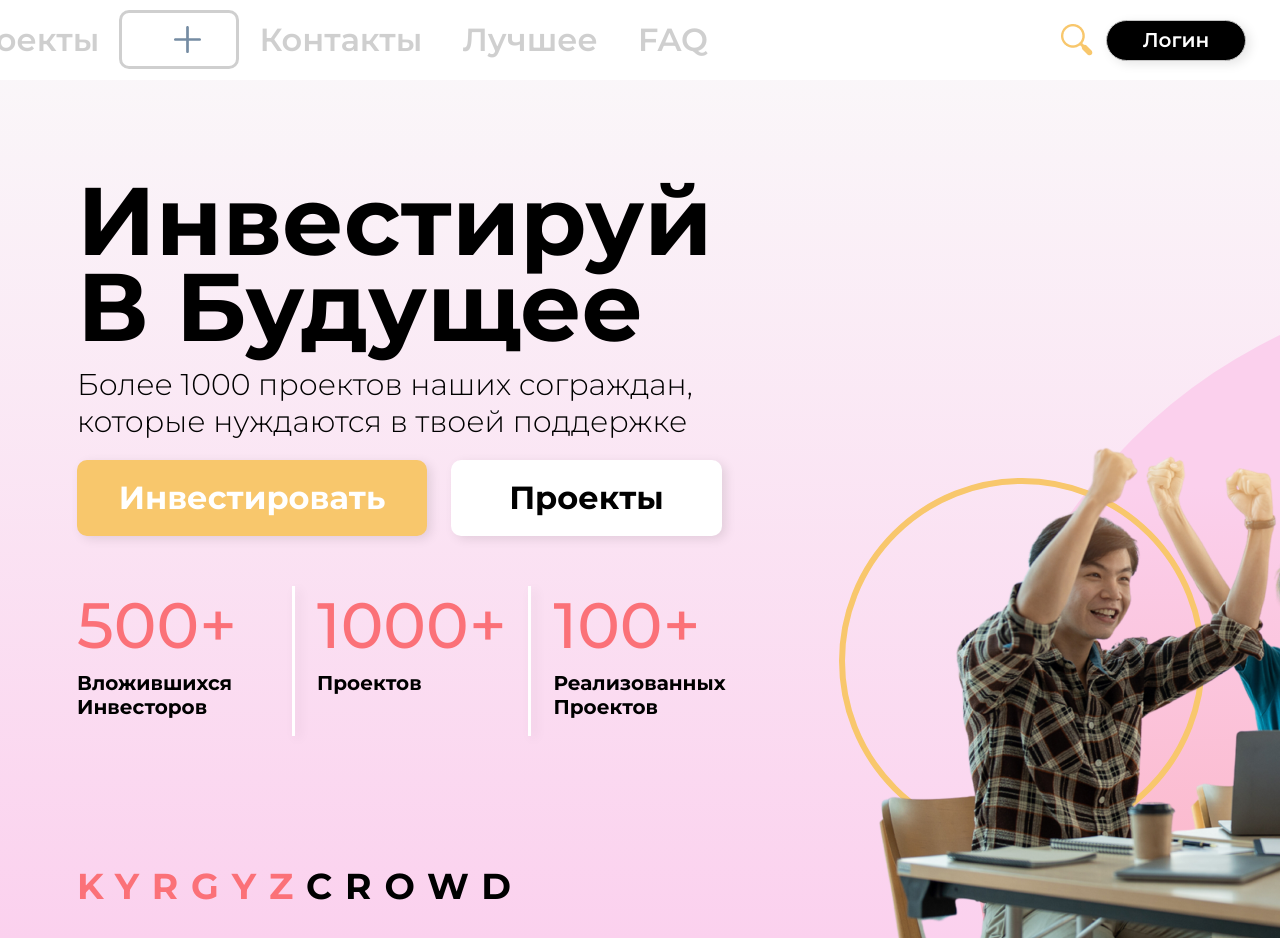
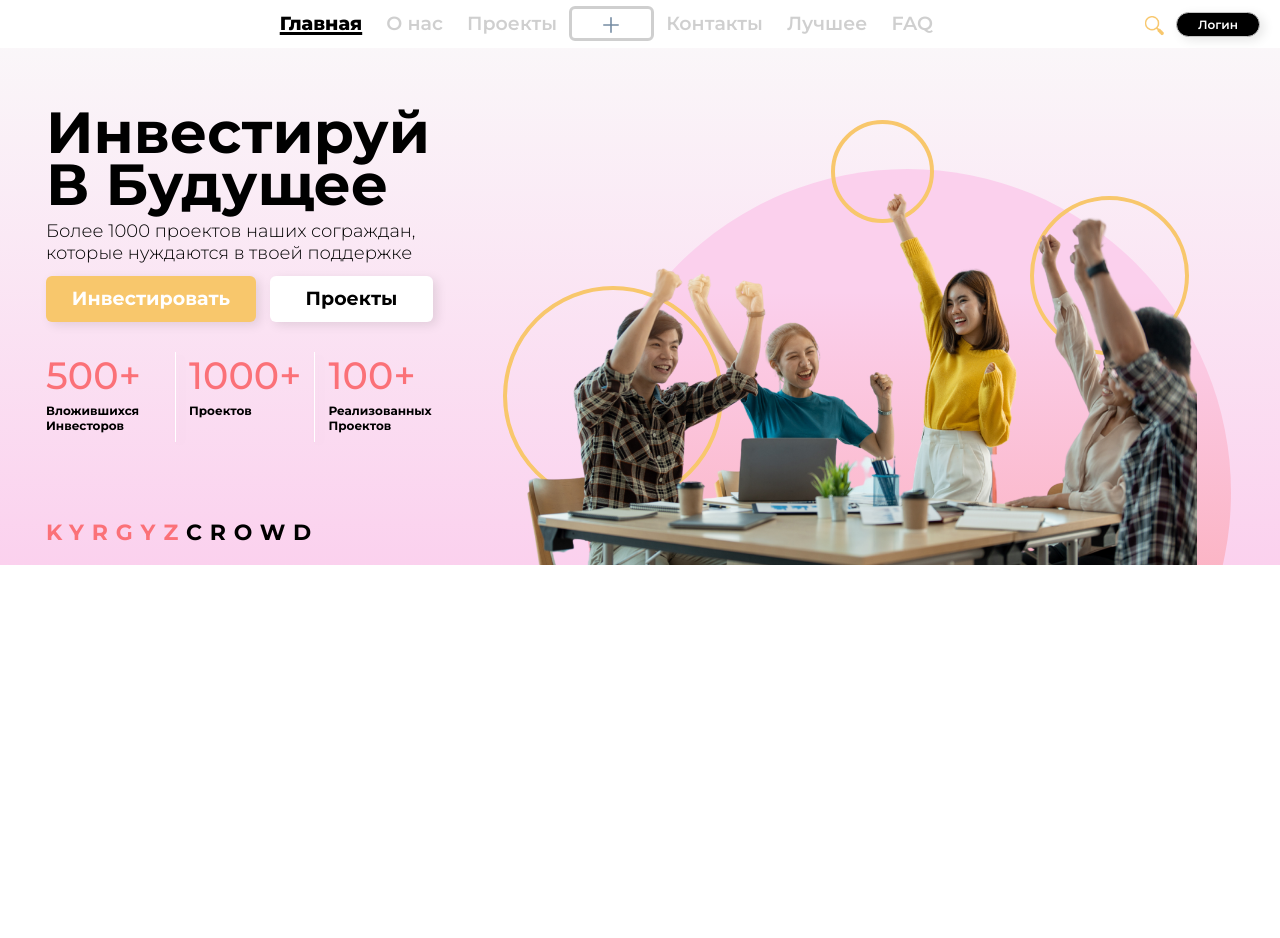
Before and after one commit to UCADevClub/CF-Front, a React (Create React App) app: page / in a window 1280 px wide. After the commit the page ends 800 px from the top, so only its background shows below. Built offline with nearby package versions, Linux system fonts and the light colour scheme.

Commit message:
Scale reformatting

```diff
--- a/public/index.html
+++ b/public/index.html
@@ -24,7 +24,6 @@
       work correctly both with client-side routing and a non-root public URL.
       Learn how to configure a non-root public URL by running `npm run build`.
     -->
-    <title>Login page</title>
   </head>
   <body>
     <noscript>You need to enable JavaScript to run this app.</noscript>
--- a/src/App.js
+++ b/src/App.js
@@ -3,7 +3,8 @@ import RegisterForm from './Components/RegisterForm/RegisterForm';
 import LoginPage from './Pages/LoginPage/LoginPage';
 import Homepage from './Pages/Homepage/Homepage';
 import AboutPage from './Pages/AboutPage/AboutPage';
-
+import ContactPage from './Pages/ContactPage/ContactPage';
+import FAQPage from './Pages/FAQPage/FAQPage';
 
 function App() {
   return (
@@ -11,10 +12,12 @@ function App() {
       <main className="App">
         <Router>
           <Routes>
-          <Route exact path='/' Component={Homepage} />
-          <Route path='/login' Component={LoginPage} />
-          <Route path='/register' Component={RegisterForm} />
-          <Route path='/about' Component={AboutPage} />
+            <Route exact path='/' Component={Homepage} />
+            <Route path='/login' Component={LoginPage} />
+            <Route path='/register' Component={RegisterForm} />
+            <Route path='/about' Component={AboutPage} />
+            <Route path='/contacts' Component={ContactPage} />
+            <Route path='/faq' Component={FAQPage} />
           </Routes>
         </Router>
       </main>
--- a/src/Components/Contact/ContactForm/ContactForm.css
+++ b/src/Components/Contact/ContactForm/ContactForm.css
@@ -6,6 +6,7 @@
     width: 300px;
 }
 .form-contact{
+    background-color: white;
     width: 370px;
     display: flex;
     flex-direction: column;
--- a/src/Components/NavbarMain/NavbarMain.css
+++ b/src/Components/NavbarMain/NavbarMain.css
@@ -3,18 +3,18 @@
 }
 
 .page-navbar-main {
-    height: 80px;
+    height: 48px;
     justify-content: end;
     display: flex;
     position: fixed;
     background-color: white;
     width: 100%;
     z-index: 3;
-    column-gap: 330px;
+    column-gap: 198px;
 }
 
 .navbar-main {
-    padding: 10px;
+    padding: 6px;
     align-self: center;
 }
 
@@ -22,26 +22,26 @@
     list-style-type: none;
     color:black;
     margin: 0;
-    margin-left: 100px;
+    margin-left: 60px;
     display: flex;
     justify-content: center;
-    padding-top:10px;
+    padding-top: 6px;
 }
 
 .nav-link-1-main {
     text-decoration: none;
     color: #00000030;
     font-weight: 600;
-    font-size: 32px;
-    margin: 10px 20px;
+    font-size: 19px;
+    margin: 6px 12px;
 }
 
 .nav-link-2-main {
     text-decoration: underline solid black 3px;
     color: black;
     font-weight: 800;
-    font-size: 32px;
-    margin: 10px 20px;
+    font-size: 19px;
+    margin: 6px 12px;
 }
 
 .search-login-navbar-main {
@@ -53,30 +53,30 @@
     color: white;
     text-decoration: none;
     text-align: center;
-    font-size: 20px;
+    font-size: 12px;
     font-weight: 600;
     background-color: black;
     border: 1px solid #C5C5C5;
     box-shadow: 4px 3px 10.6px 0px #0000001A;
-    width: 140px;
-    height: 41px;
-    border-radius: 33px;
-    padding-top: 7px;
-    margin-right: 34px;
+    width: 84px;
+    height: 25px;
+    border-radius: 20px;
+    padding-top: 4px;
+    margin-right: 20px;
 }
 
 .nav-create-main {
-    width: 141px;
-    height: 59px;
-    border-radius: 10px;
+    width: 85px;
+    height: 35px;
+    border-radius: 6px;
     border: 3px solid #00000030;
 }
 
 .nav-create-img-main {
-    height: 27px;
-    width: 27px;
-    margin-top: 13px;
-    margin-left: 52px;
+    height: 16px;
+    width: 16px;
+    margin-top: 8px;
+    margin-left: 31px;
 }
 
 .search-navbar-main {
@@ -84,3 +84,8 @@
     align-self: center;
     margin-right: 10px;
 }
+
+.search-img-navbar-main {
+    width: 23px;
+    height: 23px;
+}
--- a/src/Pages/ContactPage/ContactPage.css
+++ b/src/Pages/ContactPage/ContactPage.css
@@ -1,34 +1,47 @@
-.contact-help-form{
+.contact-page {
+    background: linear-gradient(180deg, rgba(250, 250, 250, 0) 50%, #FBD1EE);
+}
+
+.contact-help-form {
     display: flex;
     flex-direction:row-reverse;
     justify-content: space-between;
     align-items: flex-start;
     flex-wrap: wrap;
+}
 
+.contactpage-form{
+    margin-top: 48px;
+    flex: 1;
+    margin-left: 20px;
+    margin-right: 50px;
+    padding-top: 20px;
 }
-.contactpage-form{
-   flex: 1;
-   margin-left: 20px;
-   margin-right: 50px;
-   padding-top: 20px;
 
-
-}
 .contactpage-help{
+    margin-top: 48px;
     flex:2;
     margin-left: 50px;
     width: 50px;
+}
 
-
-}
 .contact-info{
     .information{
-        background-color: black;
         margin-top: 60px;
         position: center;
         width: 1200px;
         height: 200px;
     }
+}
 
+.logo-contactpage {
+    font-weight: 700;
+    font-size: 22px;
+    letter-spacing: 0.36em;
+    color: #FB7178;
+    margin-top: 77px;
+}
 
+.logo-crowd-contactpage {
+    color: black;
 }
--- a/src/Pages/ContactPage/ContactPage.jsx
+++ b/src/Pages/ContactPage/ContactPage.jsx
@@ -3,12 +3,14 @@ import ContactForm from '../../Components/Contact/ContactForm/ContactForm.jsx';
 import ContactInfo from '../../Components/Contact/ContactInfo/ContactInfo.jsx';
 import ContactHelp from '../../Components/Contact/ContactHelp/ContactHelp.jsx';
 import './ContactPage.css'
-
+import NavbarMain from "../../Components/NavbarMain/NavbarMain";
 
 
 const ContactPage = () => {
     return (
         <div className="contact-page">
+            <NavbarMain />
+            <div className="contact-page-content">
                 <div className="contact-help-form">
                     <div className="contactpage-form">
                         <ContactForm />
@@ -20,6 +22,8 @@ const ContactPage = () => {
                 <div className="contact-info">
                     <ContactInfo />
                 </div>
+                <h2 className="logo-contactpage">KYRGYZ<span className="logo-crowd-contactpage">CROWD</span></h2>
+            </div>
         </div>
     );
 };
--- a/src/Pages/FAQPage/FAQPage.jsx
+++ b/src/Pages/FAQPage/FAQPage.jsx
@@ -1,3 +1,11 @@
 import React from "react";
 import "./FAQPage.css";
 import NavbarMain from "../../Components/NavbarMain/NavbarMain";
+
+function FAQPage() {
+    return (<div>
+        <NavbarMain />
+    </div>)
+}
+
+export default FAQPage
--- a/src/Pages/Homepage/Homepage.css
+++ b/src/Pages/Homepage/Homepage.css
@@ -1,77 +1,77 @@
 .divider-homepage {
-  height: 150px;
-  width: 3px;
+  height: 90px;
+  width: 1px;
   background-color: #FFFFFF;
   box-shadow: 4px 3px 10.600000381469727px rgba(0,0,0,0.1);
 }
 
 .content-homepage {
   background-image: linear-gradient(#FAFAFA, #FBD1EE);
-  padding-left: 77px;
+  padding-left: 46px;
   display: flex;
 }
 
 .title-homepage {
   font-weight: 700;
-  font-size: 96px;
-  margin-top: 178px;
-  margin-bottom: 15px;
-  width: 730px;
+  font-size: 58px;
+  margin-top: 107px;
+  margin-bottom: 9px;
+  width: 438px;
   line-height: 0.9;
 }
 
 .description-homepage {
   font-weight: 300;
-  font-size: 30px;
+  font-size: 18px;
   margin: 0;
 }
 
 .buttons-homepage {
   display: flex;
-  gap: 24px;
-  margin-top: 20px;
+  gap: 14px;
+  margin-top: 12px;
 }
 
 .button-invest-homepage {
   display: inline-block;
   font-weight: 700;
-  font-size: 32px;
+  font-size: 19px;
   color: white;
   background-color: #F8C76C;
-  border-radius: 10px;
-  width: 350px;
-  height: 76px;
+  border-radius: 6px;
+  width: 210px;
+  height: 46px;
   text-align: center;
   box-shadow: 4px 3px 10.600000381469727px rgba(0,0,0,0.1);
-  line-height: 76px;
+  line-height: 46px;
   text-decoration: none;
 }
 
 .button-projects-homepage {
   display: inline-block;
   font-weight: 700;
-  font-size: 32px;
+  font-size: 19px;
   color: #010101;
   background-color: white;
-  border-radius: 10px;
-  width: 271px;
-  height: 76px;
+  border-radius: 6px;
+  width: 163px;
+  height: 46px;
   text-align: center;
   box-shadow: 4px 3px 10.600000381469727px rgba(0,0,0,0.1);
-  line-height: 76px;
+  line-height: 46px;
   text-decoration: none;
 }
 
 .examples-homepage {
   display: flex;
-  gap: 22px;
+  gap: 13px;
   align-items: center;
-  margin-top: 50px;
+  margin-top: 30px;
 }
 
 .statistics-homepage {
   margin: 0;
-  height: 133px;
+  height: 80px;
   display: flex;
   flex-direction: column;
   align-self: flex-start;
@@ -79,31 +79,31 @@
 
 .number-homepage {
   font-weight: 500;
-  font-size: 64px;
+  font-size: 38px;
   color: #FB7178;
-  height: 45px;
+  height: 27px;
   text-align: left;
   margin: 0;
   align-self: flex-start;
-  max-width: 192px;
+  max-width: 115px;
 }
 
 .descriptor-homepage {
   font-weight: 700;
-  font-size: 20px;
+  font-size: 12px;
   color: black;
-  height: 47px;
-  margin-top: 40px;
+  height: 28px;
+  margin-top: 24px;
   align-self: flex-start;
-  max-width: 193px;
+  max-width: 116px;
 }
 
 .logo-homepage {
   font-weight: 700;
-  font-size: 36px;
+  font-size: 22px;
   letter-spacing: 0.36em;
   color: #FB7178;
-  margin-top: 128px;
+  margin-top: 77px;
 }
 
 .logo-crowd-homepage {
@@ -111,22 +111,24 @@
 }
 
 .text-homepage {
-  width: 762px;
+  width: 457px;
 }
 
 .image-homepage {
   position: absolute;
-  top: 205px;
-  left: 32px;
+  top: 123px;
+  left: 19px;
   z-index: 4;
+  height: 460px;
+  width: 694px;
 }
 
 .circle-1-homepage {
   position: absolute;
-  width: 1078px;
-  height: 1078px;
-  top: 193px;
-  left: 167px;
+  width: 647px;
+  height: 647px;
+  top: 116px;
+  left: 100px;
   background: linear-gradient(180deg, #FBD0ED 19.01%, #FC9DA2 100%);
   border-radius: 50%;
   z-index: 0;
@@ -134,40 +136,40 @@
 
 .circle-2-homepage {
   position: absolute;
-  top: 238px;
-  left: 910px;
-  width: 265px;
-  height: 265px;
-  border: 6px solid #F8C76C;
+  top: 143px;
+  left: 546px;
+  width: 159px;
+  height: 159px;
+  border: 4px solid #F8C76C;
   border-radius: 50%;
   z-index: 1;
 }
 
 .circle-3-homepage {
   position: absolute;
-  top: 389px;
-  left: 32px;
-  width: 366px;
-  height: 366px;
-  border: 6px solid #F8C76C;
+  top: 233px;
+  left: 19px;
+  width: 220px;
+  height: 220px;
+  border: 4px solid #F8C76C;
   border-radius: 50%;
   z-index: 2;
 }
 
 .circle-4-homepage {
   position: absolute;
-  top: 112px;
-  left: 579px;
-  width: 172px;
-  height: 172px;
-  border: 6px solid #F8C76C;
+  top: 67px;
+  left: 347px;
+  width: 103px;
+  height: 103px;
+  border: 4px solid #F8C76C;
   border-radius: 50%;
   z-index: 3;
 }
 
 .decoration-homepage {
   position: relative;
-  margin-top: 89px;
-  width: 1512px;
+  margin-top: 53px;
+  width: 907px;
   overflow: hidden;
 }
```
Also changed, not shown: src/Pages/AboutPage/AboutPage.css (+54 -43 lines). Lines whose indentation alone changed are shown as unchanged.
